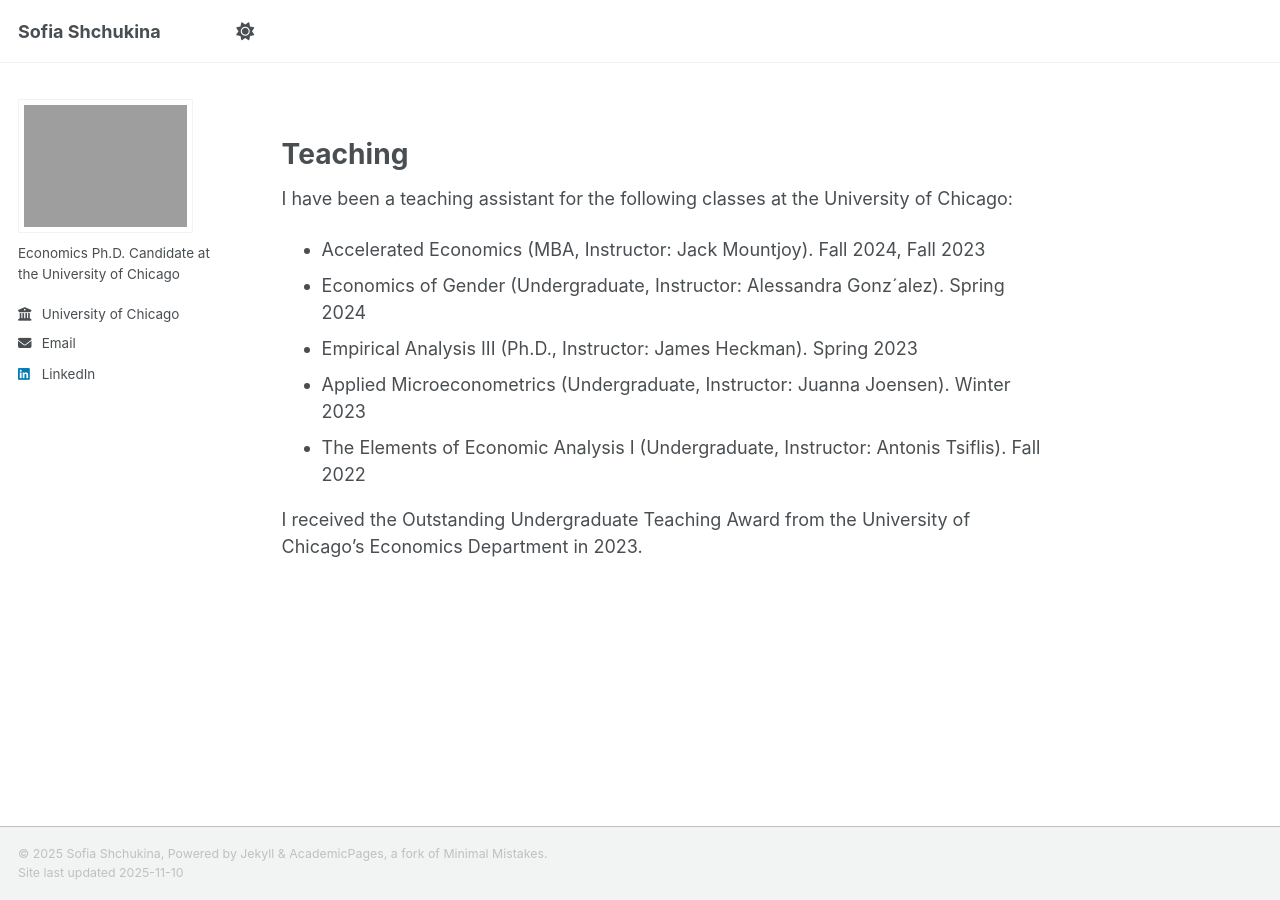
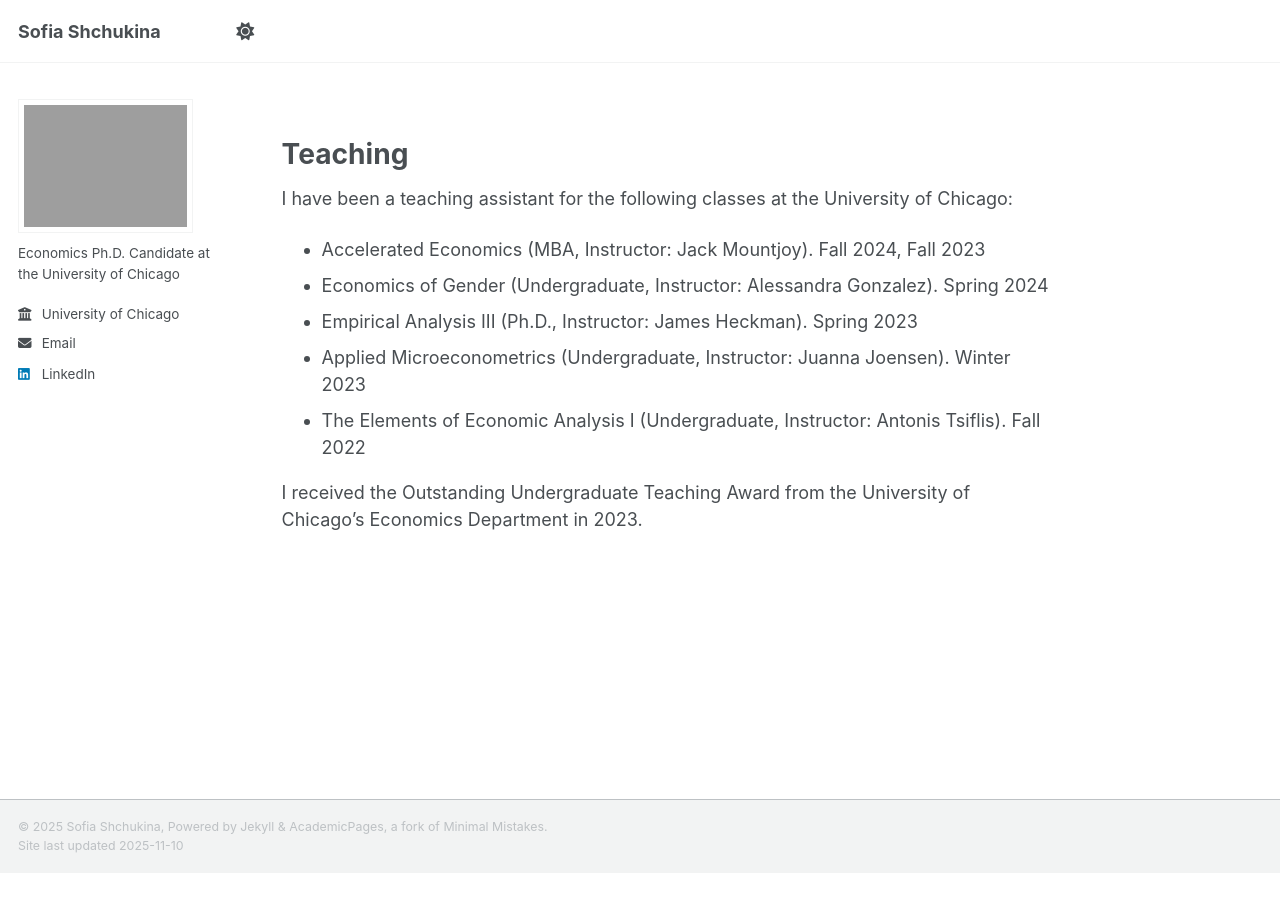
Before and after one commit to sofiashch/sofiashch.github.io, a Jekyll site: the page built from _pages/about.md, in a window 1280 px wide and 900 px high, scrolled down 980 px. Built offline with Jekyll 4.4.1, drawn with Linux system fonts in a browser that asks for light colours; a script that is not in the unit is left out; after the commit the page ends 1853 px from its top, so only the background shows below that.

Commit message:
Update about.md

```diff
--- a/_pages/about.md
+++ b/_pages/about.md
@@ -44,7 +44,7 @@ Teaching
 ======
 I have been a teaching assistant for the following classes at the University of Chicago:
 * Accelerated Economics (MBA, Instructor: Jack Mountjoy). Fall 2024, Fall 2023
-* Economics of Gender (Undergraduate, Instructor: Alessandra Gonz´alez). Spring 2024
+* Economics of Gender (Undergraduate, Instructor: Alessandra Gonzalez). Spring 2024
 * Empirical Analysis III (Ph.D., Instructor: James Heckman). Spring 2023
 * Applied Microeconometrics (Undergraduate, Instructor: Juanna Joensen). Winter 2023
 * The Elements of Economic Analysis I (Undergraduate, Instructor: Antonis Tsiflis). Fall 2022
```
